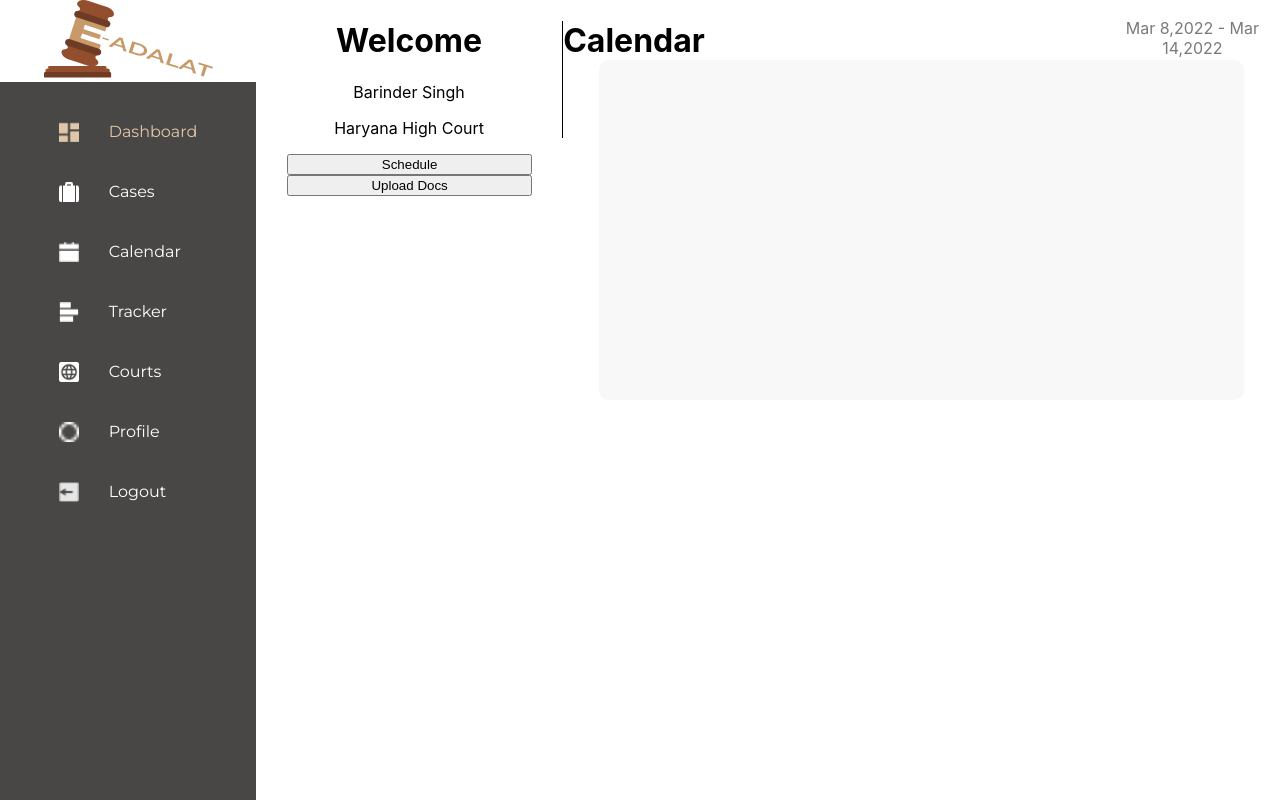
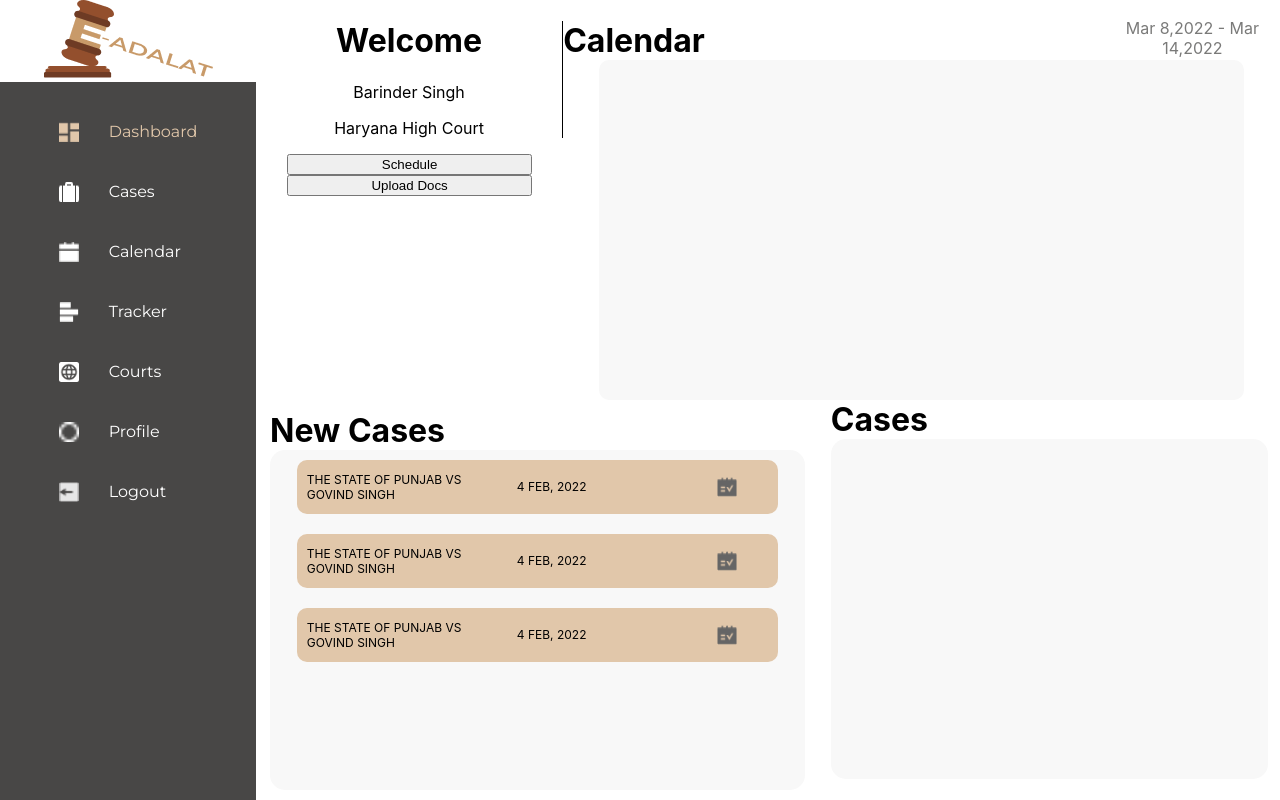
Before and after one commit to shivamdargan/e-court-management-system, a React (Create React App) app in the folder client/: page /dashboard in a window 1280 px wide. Built offline with nearby package versions, Linux system fonts and the light colour scheme.

Commit message:
e-filing

```diff
--- a/client/src/App.js
+++ b/client/src/App.js
@@ -11,6 +11,7 @@ import Signuppage from './pages/SignupPage';
 import SignupLawyerPage from './pages/SignupLawyerPage';
 import SignupJudgePage from './pages/SignupJudgePage';
 import DashboardPage from './pages/DashboardPage';
+import EfillingPage from './pages/EfillingPage';
 
 function App() {
   return (
@@ -40,6 +41,9 @@ function App() {
             <Route path="/dashboard">
              <DashboardPage/>
             </Route>
+            <Route path="/efiling">
+             <EfillingPage/>
+            </Route>
           </Switch>
         </Router>
     </div>
--- a/client/src/assets/css/dashboard.css
+++ b/client/src/assets/css/dashboard.css
@@ -18,6 +18,7 @@
 
 .dashboard-right{
     display: flex;
+    flex-direction: column;
     width: 80%;
 }
 
@@ -110,3 +111,97 @@
     background-color: #F8F8F8;
     border-radius: 10px;
 }
+
+.cases-section{
+    display: flex;
+    flex-direction: row;
+    align-items: center;
+    justify-content: center;
+    width: 100%;
+    height: 50vh;
+    /* height: 100%; */
+}
+
+.newcases{
+    display: flex;
+    flex-direction: column;
+    align-items: center;
+    justify-content: center;
+    width: 55%;
+    height: 100%;
+}
+
+.newcases-head{
+    display: flex;
+    width: 95%;
+}
+
+.newcases-head h1{
+    margin: 0;
+    text-align: left;
+    /* margin-left: 25px; */
+}
+
+.newcases-box{
+    display: flex;
+    flex-direction: column;
+    align-items: center;
+    width: 95%;
+    height: 85%;
+    border-radius: 15px;
+    /* background-color: #F8F8F8; */
+    background-color: #F8F8F8;
+}
+
+.newcases-index{
+    display: flex;
+    flex-direction: row;
+}
+
+.newcases-card{
+    display: flex;
+    flex-direction: row;
+    align-items: center;
+    background-color: #E1C7AA;
+    margin: 10px 0px;
+    width: 90%;
+    border-radius: 10px;
+}
+
+
+.newcases-card p{
+    text-align: left;
+    width: 200px;
+    font-size: 12px;
+    margin-left: 10px;
+}
+
+.dates{
+    margin-left: 80px;
+}
+
+.cases{
+    display: flex;
+    flex-direction: column;
+    align-items: center;
+    width: 45%;
+    height: 100%;
+    /* height: 50%; */
+}
+
+.cases-head{
+    display: flex;
+    width: 95%;
+}
+
+.cases-head h1{
+    text-align: left;
+    margin: 0;
+}
+
+.cases-box{
+    width: 95%;
+    height: 85%;
+    border-radius: 15px;
+    background-color: #F8F8F8;
+}
--- /dev/null
+++ b/client/src/assets/css/form.css
@@ -0,0 +1,82 @@
+@import url('https://fonts.googleapis.com/css2?family=Montserrat&display=swap');
+
+.efiling{
+    display: flex;
+    align-items: center;
+    justify-content: center;
+    /* height: 100vh; */
+    width: 100%;
+    height: 150vh;
+}
+
+.e-form{
+    width: 60%;
+    height: 140vh;
+    border-radius: 30px;
+    /* height: 150vh; */
+    background-color: #F8F8F8;
+}
+
+.form{
+    width: 100%;
+}
+
+.forminput{
+    background-color: #E7E7E7;
+    color: #484746;
+    border: none;
+    border-radius: 5px;
+    font-family: 'Montserrat', sans-serif;
+}
+
+.degreeResponse{
+    display: flex;
+    flex-direction: row;
+    align-items: center;
+    font-size: 20px;
+}
+
+.degreeResponse p{
+    margin-right: 120px;
+    font-size: 25px;
+    font-family: 'Montserrat', sans-serif;
+}
+
+.radio{
+    margin: 0px 10px;
+}
+
+.accused{
+    font-size: 25px;
+    width: 70%;
+    font-weight: bold;
+}
+
+.accused p{
+    margin: 0;
+    text-align: left;
+    font-family: 'Montserrat', sans-serif;
+}
+
+.gender{
+    width: 71%;
+    height: 50px;
+    margin-top: 22px;
+    font-size: 22px;
+    background-color: #E7E7E7;
+    border: none;
+    color: #484746;
+    border-radius: 5px;
+}
+
+.submitbtn{
+    width: 50%;
+    height: 50px;
+    margin-top: 30px;
+    background-color: #C89A69;
+    border: none;
+    color: white;
+    font-size: 25px;
+    border-radius: 10px;
+    font-family: 'Montserrat', sans-serif;
+}
--- a/client/src/components/Dashboard/Cases.js
+++ b/client/src/components/Dashboard/Cases.js
@@ -2,8 +2,13 @@ import React from 'react'
 
 const Cases = () => {
   return (
-    <div>
+    <div className='cases'>
+      <div className='cases-head'>
+          <h1>Cases</h1>
+      </div>
+      <div className='cases-box'>
 
+      </div>
     </div>
   )
 }
--- a/client/src/components/Dashboard/Dasboard.js
+++ b/client/src/components/Dashboard/Dasboard.js
@@ -1,5 +1,7 @@
 import React from 'react'
 import Calendar from './Calendar.js';
+import Newcases from './Newcases.js';
+import Cases from './Cases.js';
 
 const Dasboard = () => {
   return (
@@ -19,7 +21,8 @@ const Dasboard = () => {
             <Calendar/>
         </div>
         <div className='cases-section'>
-
+            <Newcases/>
+            <Cases/>
         </div>
     </div>
   )
--- a/client/src/components/Dashboard/Newcases.js
+++ b/client/src/components/Dashboard/Newcases.js
@@ -1,9 +1,33 @@
 import React from 'react'
+import new_cases from '../../assets/media/new_cases.png';
 
 const Newcases = () => {
   return (
-    <div>
-
+    <div className='newcases'>
+      <div className='newcases-head'>
+          <h1>New Cases</h1>
+      </div>
+        <div  className='newcases-box'>
+            {/* <div className='newcases-index'>
+              <p>Title</p>
+              <p className='index-date'>Date of Filling</p>
+            </div> */}
+            <div className='newcases-card'>
+              <p>THE STATE OF PUNJAB VS GOVIND SINGH</p>
+              <p className='dates'>4 FEB, 2022</p>
+              <img src={new_cases} width="20px" height="20px"></img>
+            </div>
+            <div className='newcases-card'>
+              <p>THE STATE OF PUNJAB VS GOVIND SINGH</p>
+              <p className='dates'>4 FEB, 2022</p>
+              <img src={new_cases} width="20px" height="20px"></img>
+            </div>
+            <div className='newcases-card'>
+              <p>THE STATE OF PUNJAB VS GOVIND SINGH</p>
+              <p className='dates'>4 FEB, 2022</p>
+              <img src={new_cases} width="20px" height="20px"></img>
+            </div>
+        </div>
     </div>
   )
 }
--- /dev/null
+++ b/client/src/components/Efilling.js
@@ -0,0 +1,46 @@
+import React from 'react'
+import '../assets/css/form.css';
+
+const Efilling = () => {
+  return (
+    <div className='efiling'>
+        <div className='e-form'>
+            <h1>e-Filing</h1>
+            <div className='form'>
+                <input className='forminput' type="text" name="title" placeholder='Enter Title'></input>
+                <input className='forminput desc' type="text" name="description" placeholder='Description'></input>
+                <input className='forminput' type="text" name="clause" placeholder='Enter Clause(IPC Section)'></input>
+                <input className='forminput' type="text" name="location" placeholder='Court Location'></input>
+                <input className='forminput' type="text" name="documents" placeholder='Upload Documents'></input>
+                <div className='degreeResponse'>
+                <p>Degree of Responsibility</p>
+                <form>
+                <input className='radio' type="radio" name="degree" value="1" />1
+                <input className='radio' type="radio" name="degree" value="2" />2
+                <input className='radio' type="radio" name="degree" value="3" />3
+                <input className='radio' type="radio" name="degree" value="4" />4
+                <input className='radio' type="radio" name="degree" value="5" />5
+                </form>
+                </div>
+                <div className='accused'>
+                <p>Details of Accused</p>
+                </div>
+                <input className='forminput' type="text" name="Name" placeholder='Name'></input>
+                <input className='forminput' type="text" name="Phone" placeholder='Phone No.'></input>
+                <select className='gender' name="gender" id="gender">
+                    <option value="Gender">Gender</option>
+                    <option value="Male">Male</option>
+                    <option value="Female">Female</option>
+                    <option value="Others">Others</option>
+                </select>
+                <input className='forminput' type="text" name="Age" placeholder='Age*'></input>
+            </div>
+            <button className='submitbtn'>
+                Submit
+            </button>
+        </div>
+    </div>
+  )
+}
+
+export default Efilling
--- /dev/null
+++ b/client/src/components/Navbar2.js
@@ -0,0 +1,19 @@
+import React from 'react'
+import '../assets/css/navbar.css';
+
+const Navbar2 = () => {
+  return (
+    <div>
+        <div className='nav-main'>
+            <div className='nav-links'>
+                <a>Dashboard</a>
+                <a>Cases</a>
+                <a>Calendar</a>
+            </div>
+
+        </div>
+    </div>
+  )
+}
+
+export default Navbar2
--- /dev/null
+++ b/client/src/pages/EfillingPage.js
@@ -0,0 +1,14 @@
+import React from 'react'
+import Efilling from '../components/Efilling'
+import Navbar2 from '../components/Navbar2'
+
+const EfillingPage = () => {
+  return (
+    <div>
+        <Navbar2/>
+        <Efilling/>
+    </div>
+  )
+}
+
+export default EfillingPage
```
Also changed, not shown: client/src/assets/media/new_cases.png (added).
